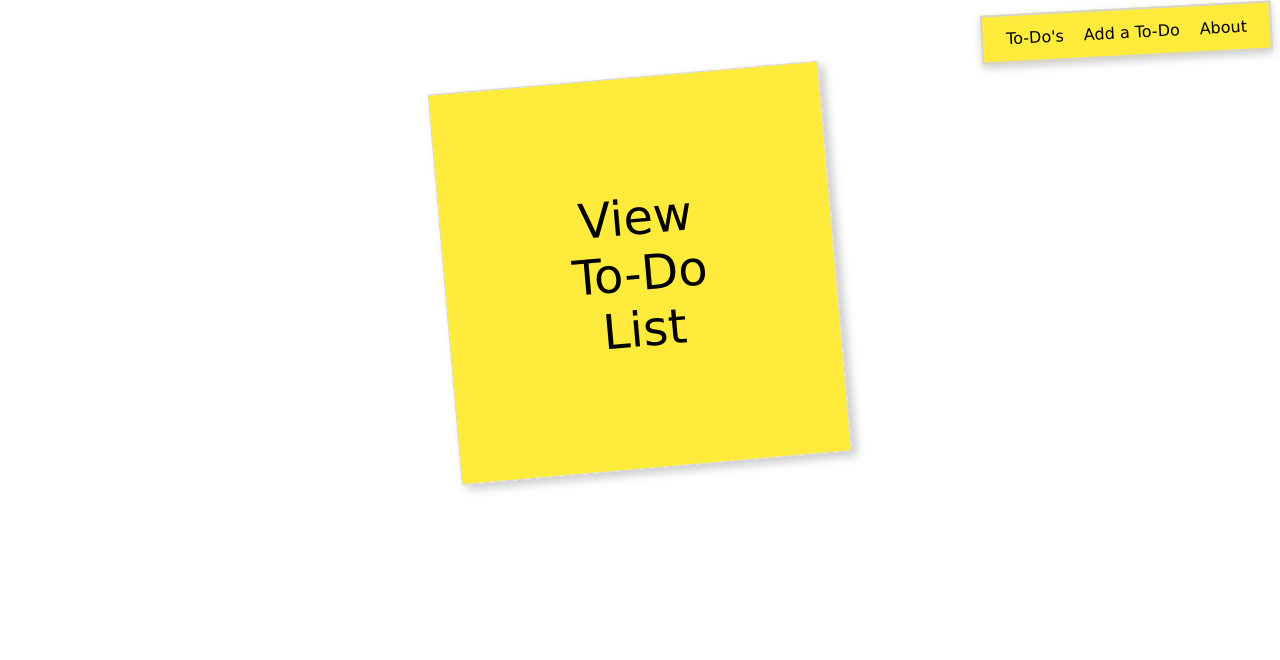
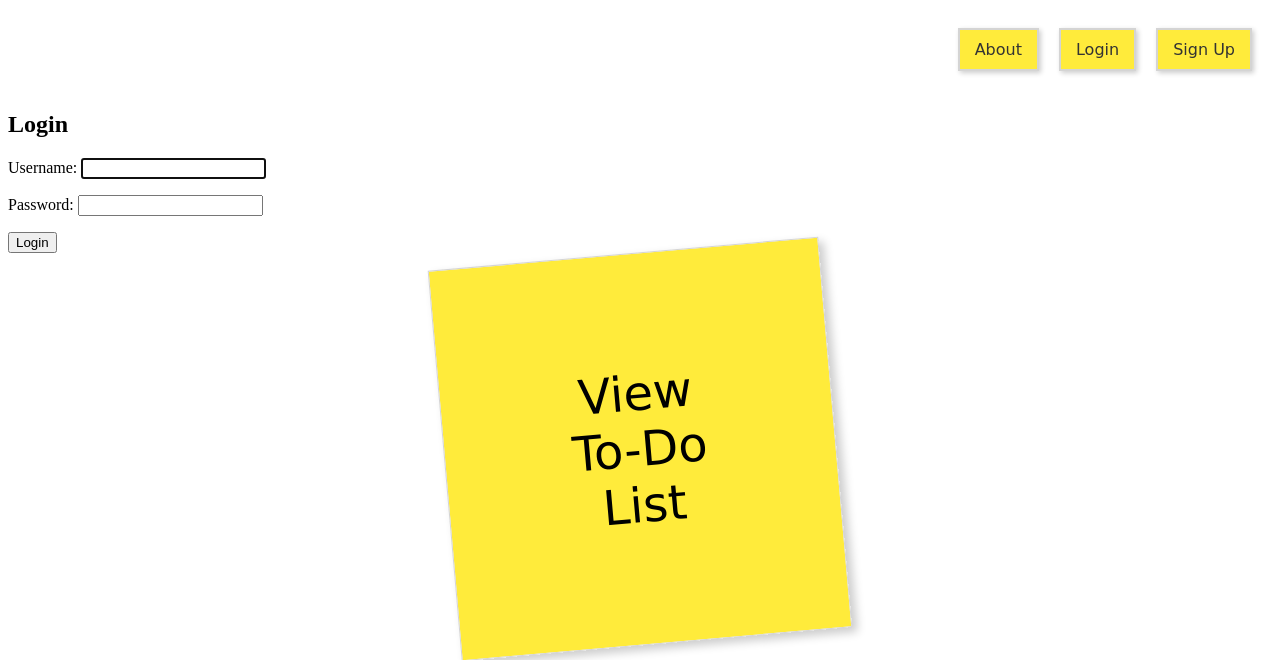
Before and after one commit to Phillipcostas/To-do-Django, a Django app: page / in a window 1280 px wide. Shown: the top 660 px of the page. Run offline with Django 5.2, Linux system fonts and the light colour scheme.

Commit message:
got the random.math to work, fixed some css issues, still need to fix the submit button and placement on the screens.

```diff
--- a/main_app/models.py
+++ b/main_app/models.py
@@ -1,9 +1,12 @@
 from django.db import models
 from django.urls import reverse
+from django.contrib.auth.models import User
 
 
 class Todo(models.Model):
     name = models.CharField(max_length=150)
+    user = models.ForeignKey(User, on_delete=models.CASCADE)
+
 
     def __str__(self):
         return self.name
--- a/main_app/static/css/base.css
+++ b/main_app/static/css/base.css
@@ -1,46 +1,47 @@
+/* static/css/base.css */
 
 header {
-  margin-bottom: 20px;
   display: flex;
-  justify-content: flex-end;
+  justify-content: space-between;
   align-items: center;
 }
 
-.navbar {
-  background-color: #ffeb3b;
-  padding: 13px;
-  border: 2px solid #d4d4d4;
-  box-shadow: 0 4px 8px rgba(0, 0, 0, 0.2);
-  transform: rotate(-3deg);
+header nav {
   display: flex;
-  justify-content: center;
-  margin: 1 auto;
-  width: fit-content;
-  position: relative;
+  flex-direction: row;
+  margin: 10px;
+  align-items: flex-end;
 }
 
-.navbar ul {
+header nav ul {
   list-style: none;
   padding: 0;
   margin: 0;
   display: flex;
+  flex-direction: row;
+  align-items: flex-end;
 }
 
-.navbar li {
-  margin: 0 10px;
+header nav ul li {
+  margin: 10px 10px;
 }
 
-.navbar a {
+header nav ul li a,
+header nav ul li button {
+  display: block;
+  padding: 10px 15px;
+  background-color: #ffeb3b;
+  border: 2px solid #d4d4d4;
+  box-shadow: 2px 2px 5px rgba(0, 0, 0, 0.2);
   text-decoration: none;
-  color: #000;
   font-family: 'Comic Sans MS', 'Comic Sans', cursive;
-  font-size: 1em;
+  color: #333;
+  transition: transform 0.2s;
+  cursor: pointer;
+  text-align: right;
 }
 
-.navbar a:hover {
-  text-decoration: underline;
+header nav ul li a:hover,
+header nav ul li button:hover {
+  transform: rotate(-18deg);
 }
-
-.header-logo-container img {
-  max-width: 100px;
-}
--- a/main_app/templates/base.html
+++ b/main_app/templates/base.html
@@ -15,13 +15,24 @@
 <body>
     <header>
         <div class="header-logo-container">
-            <!-- Logo goes here -->
         </div>
         <nav class="navbar">
             <ul>
+                {% if user.is_authenticated %}
                 <li><a href="{% url 'toDo-index' %}">To-Do's</a></li>
                 <li><a href="{% url 'toDo-create' %}">Add a To-Do</a></li>
                 <li><a href="{% url 'about' %}">About</a></li>
+                <li>
+                    <form id="logout-form" method="post" action="{% url 'logout' %}">
+                      {% csrf_token %}
+                      <button type="submit">Log out</button>
+                    </form>
+                </li>
+                {% else %}
+                <li><a href="{% url 'about' %}">About</a></li>
+                <li><a href="{% url 'home' %}">Login</a></li>
+                <li><a href="{% url 'signup' %}">Sign Up</a></li>
+                {% endif %}
             </ul>
         </nav>
     </header>
--- a/main_app/templates/home.html
+++ b/main_app/templates/home.html
@@ -4,7 +4,17 @@
 <link rel="stylesheet" href="{% static 'css/home.css' %}" />
 {% endblock %}
 {% block content %}
+{% if not user.is_authenticated %}
 
+<section>
+  <form action="{% url 'home' %}" method="post" class="login">
+    <h1>Login</h1>
+    {% csrf_token %} {{ form.as_p }}
+    <input type="hidden" name="next" value="{{ next }}" />
+    <button type="submit" class="btn submit">Login</button>
+  </form>
+</section>
+{% endif %}
 
 <div class="sticky-note">
   <p><a href="{% url 'toDo-index' %}">View To-Do List</a></p>
--- a/main_app/templates/toDo/detail.html
+++ b/main_app/templates/toDo/detail.html
@@ -16,6 +16,9 @@
         </li>
       {% endfor %}
     </ul>
+  </table>
+  <button type="submit" class="btn submit">Submit Changes!</button>
+</form>
   </div>
   <div class="toDo-actions">
     <a href="{% url 'toDo-update' toDo.id %}" class="btn warn">Edit</a>
--- a/main_app/templates/toDo/index.html
+++ b/main_app/templates/toDo/index.html
@@ -2,13 +2,16 @@
 {% load static %}
 {% block head %}
 <link rel="stylesheet" href="{% static 'css/toDo/toDo-index.css' %}" />
+<script src="{% static '/random.js' %}" defer ></script>
 {% endblock %}
 {% block content %}
 <section class="page-header">
   <h1>To-Do Lists</h1>
 </section>
 
+
 <section class="card-container">
+
   {% for toDo in toDos %}
     <div class="card">
       <a href="{% url 'toDo-detail' toDo.id %}">
--- a/main_app/templates/todo_form.html
+++ b/main_app/templates/todo_form.html
@@ -19,7 +19,6 @@
   <table>
     {{ form.as_table }}
   </table>
-  <h2>SubTasks</h2>
   <table>
     {{ subtasks.management_form }}
     {% for form in subtasks %}
--- a/main_app/urls.py
+++ b/main_app/urls.py
@@ -2,12 +2,13 @@ from django.urls import path
 from . import views
 
 urlpatterns = [
-    path('', views.home, name='home'),
+    path('', views.Home.as_view(), name='home'),
     path('about/', views.about, name='about'),
     path('toDo', views.toDo_index, name='toDo-index'),
     path('toDo/<int:toDo_id>/', views.toDo_detail, name='toDo-detail'),
     path('todo/create/', views.TodoCreate.as_view(), name='toDo-create'),
     path('todo/<int:pk>/update/', views.TodoUpdate.as_view(), name='toDo-update'),
     path('todo/<int:pk>/delete/', views.TodoDelete.as_view(), name='toDo-delete'),
+    path('todo/signup/', views.signup, name='signup'),
 
 ]
--- a/main_app/views.py
+++ b/main_app/views.py
@@ -1,10 +1,14 @@
-from django.shortcuts import render
+from django.shortcuts import render, redirect
 from django.views.generic.edit import CreateView, UpdateView, DeleteView
 from .models import Todo, SubTask
 from .forms import TodoForm, SubTaskFormSet
 from django.forms import modelformset_factory
 from django.urls import reverse
-
+from django.contrib.auth.views import LoginView
+from django.contrib.auth import login
+from django.contrib.auth.forms import UserCreationForm
+from django.contrib.auth.decorators import login_required
+from django.contrib.auth.mixins import LoginRequiredMixin
 
 
 def home(request):
@@ -13,18 +17,34 @@ def home(request):
 def about(request):
     return render(request, 'about.html')
 
+@login_required
 def toDo_index(request):
-    toDos = Todo.objects.all()
+    toDos = Todo.objects.filter(user=request.user)
     return render(request, 'toDo/index.html', {'toDos': toDos})
 
-
+@login_required
 def toDo_detail(request, toDo_id):
     toDo = Todo.objects.get(id=toDo_id)
     subtasks = SubTask.objects.filter(todo=toDo)
     return render(request, 'toDo/detail.html', {'toDo': toDo})
 
+def signup(request):
+    error_message = ''
+    if request.method == 'POST':
+        form = UserCreationForm(request.POST)
+        if form.is_valid():
+            user = form.save()
+            login(request, user)
+            return redirect('toDo-index')
+        else:
+            error_message = "Invalid sign up - try again"
+    form = UserCreationForm()
+    context = {'form': form, 'error_message': error_message}
+    return render(request, 'signup.html', context)
 
-class TodoCreate(CreateView):
+
+
+class TodoCreate(LoginRequiredMixin, CreateView):
     model = Todo
     form_class = TodoForm
     template_name = 'todo_form.html'
@@ -47,7 +67,7 @@ class TodoCreate(CreateView):
             subtasks.save()
         return super().form_valid(form)
 
-class TodoUpdate(UpdateView):
+class TodoUpdate(LoginRequiredMixin, UpdateView):
     model = Todo
     form_class = TodoForm
     template_name = 'todo_form.html'
@@ -73,6 +93,10 @@ class TodoUpdate(UpdateView):
             subtasks.save()
         return super().form_valid(form)
 
-class TodoDelete(DeleteView):
+class TodoDelete(LoginRequiredMixin, DeleteView):
     model = Todo
     success_url = '/toDo'
+
+
+class Home(LoginView):
+    template_name = 'home.html'
--- a/toDo/urls.py
+++ b/toDo/urls.py
@@ -20,4 +20,6 @@ from django.urls import path, include
 urlpatterns = [
     path('admin/', admin.site.urls),
     path('', include('main_app.urls')),
+    path('accounts/', include('django.contrib.auth.urls')),
+
 ]
```
Also changed, not shown: main_app/static/css/form.css (+40 -24 lines), main_app/static/css/toDo/toDo-detail.css (+9 -15 lines), main_app/static/random.js (added, +7 -0 lines), main_app/templates/signup.html (added, +21 -0 lines), toDo/settings.py (+6 -1 lines), main_app/migrations/0001_initial.py, main_app/migrations/0002_todo_completed.py (deleted), main_app/migrations/0003_alter_todo_completed.py (deleted), main_app/migrations/0004_subtask.py (deleted), main_app/migrations/0005_rename_name_subtask_task_remove_todo_completed_and_more.py (deleted).
